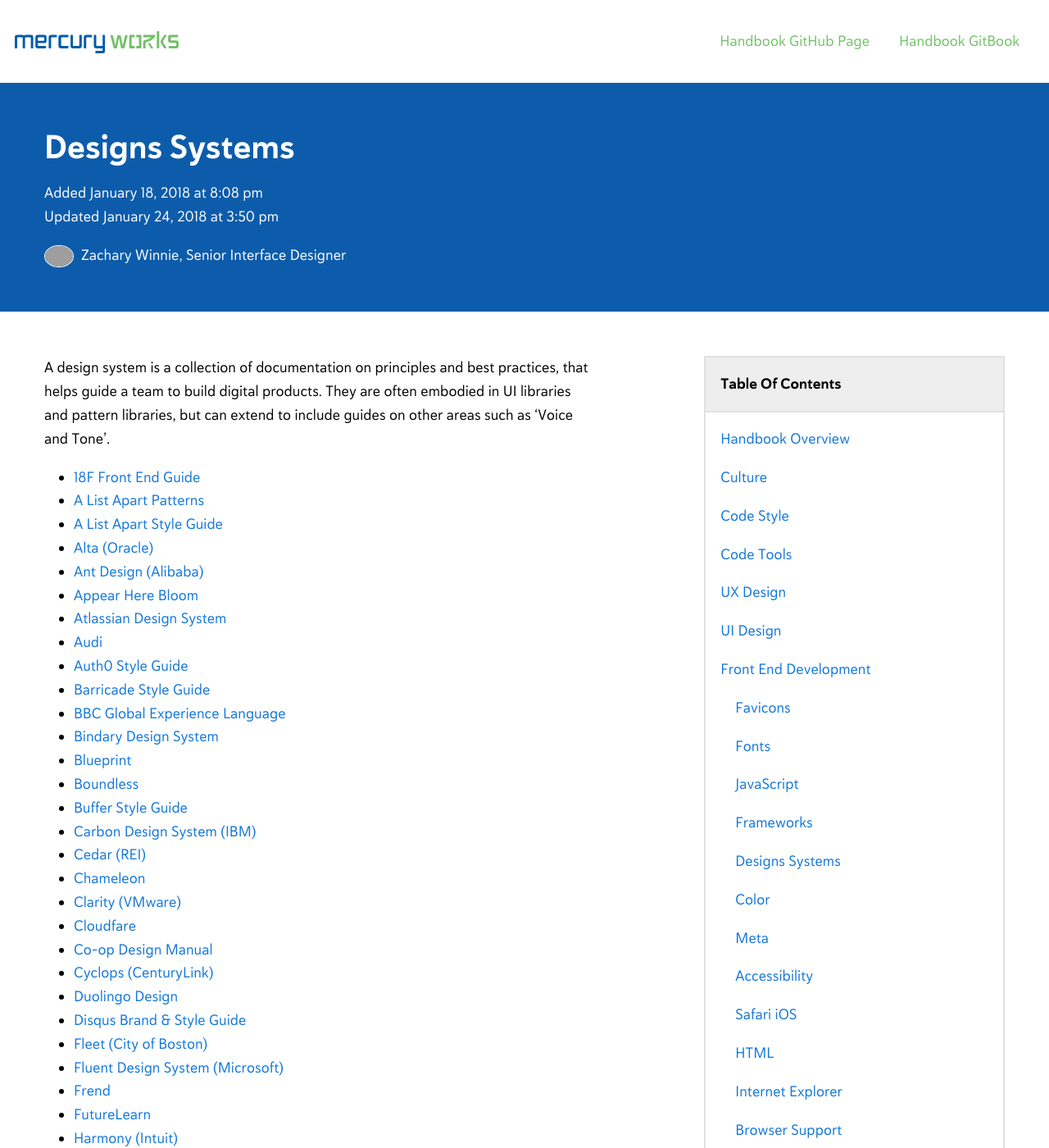
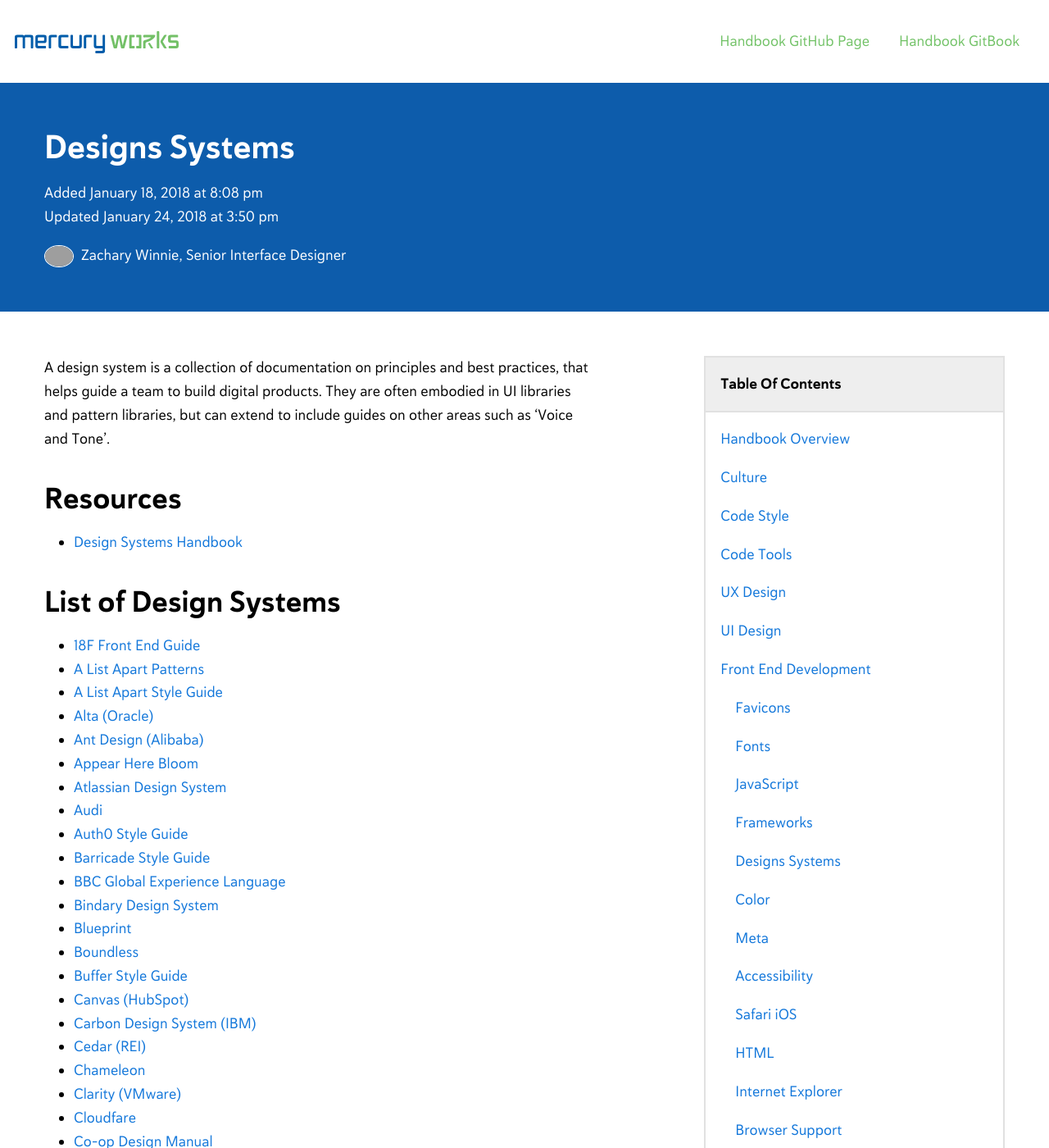
Before and after one commit to mercuryworks/developers-handbook, a Jekyll site: the page built from _posts/2018-01-18-front-end-development-design-systems.markdown, in a window 1280 px wide and 1400 px high. Shown: the whole window at 82% size. Built offline with Jekyll 4.4.1, drawn with Linux system fonts in a browser that asks for light colours; comment, search, counter and statistics services are not loaded; grey boxes are pictures that could not be loaded.

Commit message:
Added more to Design Systems

```diff
--- a/_posts/2018-01-18-front-end-development-design-systems.markdown
+++ b/_posts/2018-01-18-front-end-development-design-systems.markdown
@@ -12,6 +12,12 @@
 ---
 
 A design system is a collection of documentation on principles and best practices, that helps guide a team to build digital products. They are often embodied in UI libraries and pattern libraries, but can extend to include guides on other areas such as 'Voice and Tone'.
+
+## Resources
+
+* [Design Systems Handbook](https://www.designbetter.co/design-systems-handbook){:target="_blank"}
+
+## List of Design Systems
 
 * [18F Front End Guide](https://frontend.18f.gov/){:target="_blank"}
 * [A List Apart Patterns](http://patterns.alistapart.com/){:target="_blank"}
@@ -28,6 +34,7 @@
 * [Blueprint](http://blueprintjs.com/){:target="_blank"}
 * [Boundless](https://boundless.js.org/){:target="_blank"}
 * [Buffer Style Guide](https://buffer.com/style-guide){:target="_blank"}
+* [Canvas (HubSpot)](https://canvas.hubspot.com/){:target="_blank"}
 * [Carbon Design System (IBM)](http://carbondesignsystem.com/){:target="_blank"}
 * [Cedar (REI)](http://rei.github.io/rei-cedar/){:target="_blank"}
 * [Chameleon](http://pusher.github.io/chameleon/){:target="_blank"}
```
